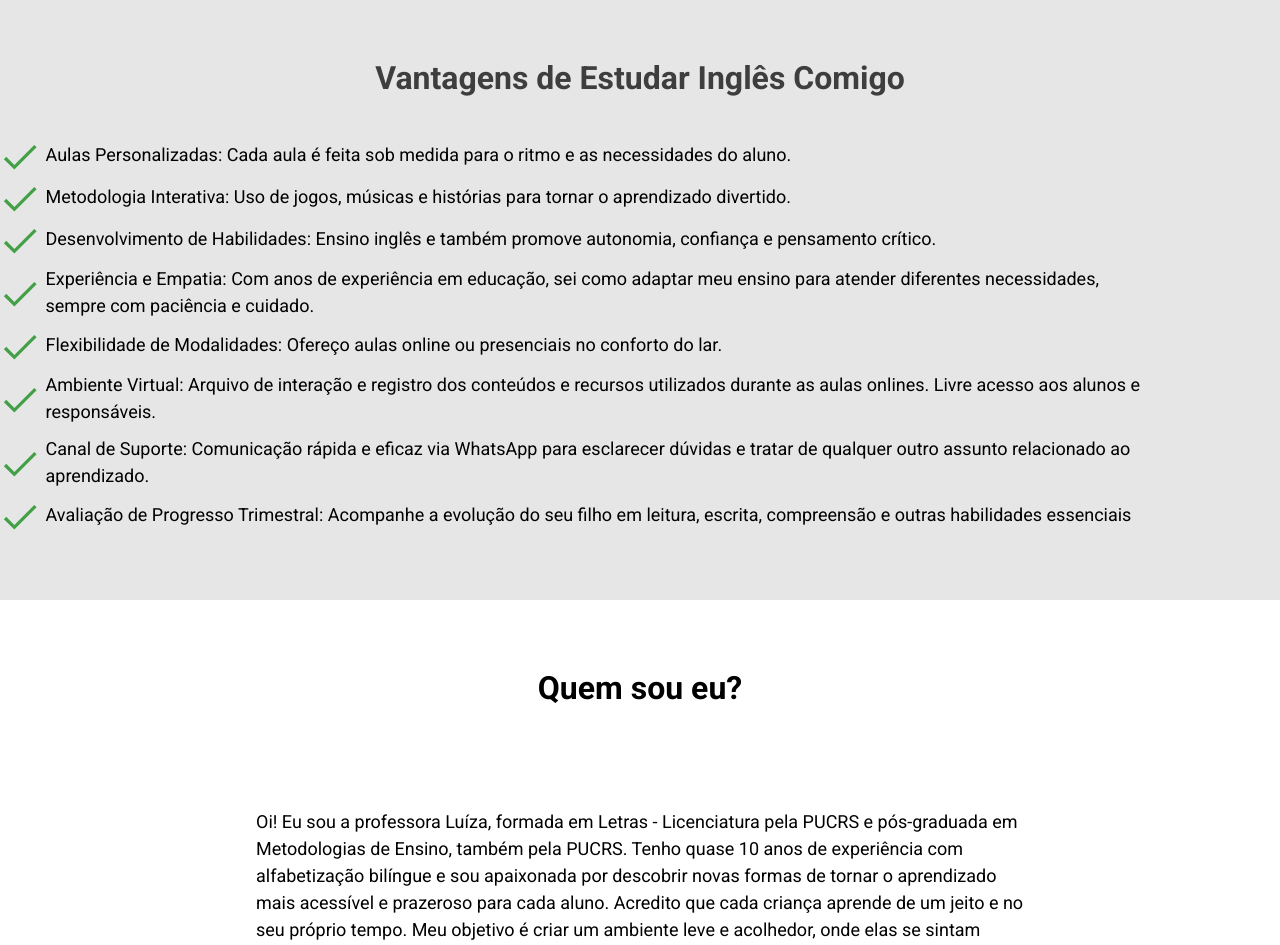
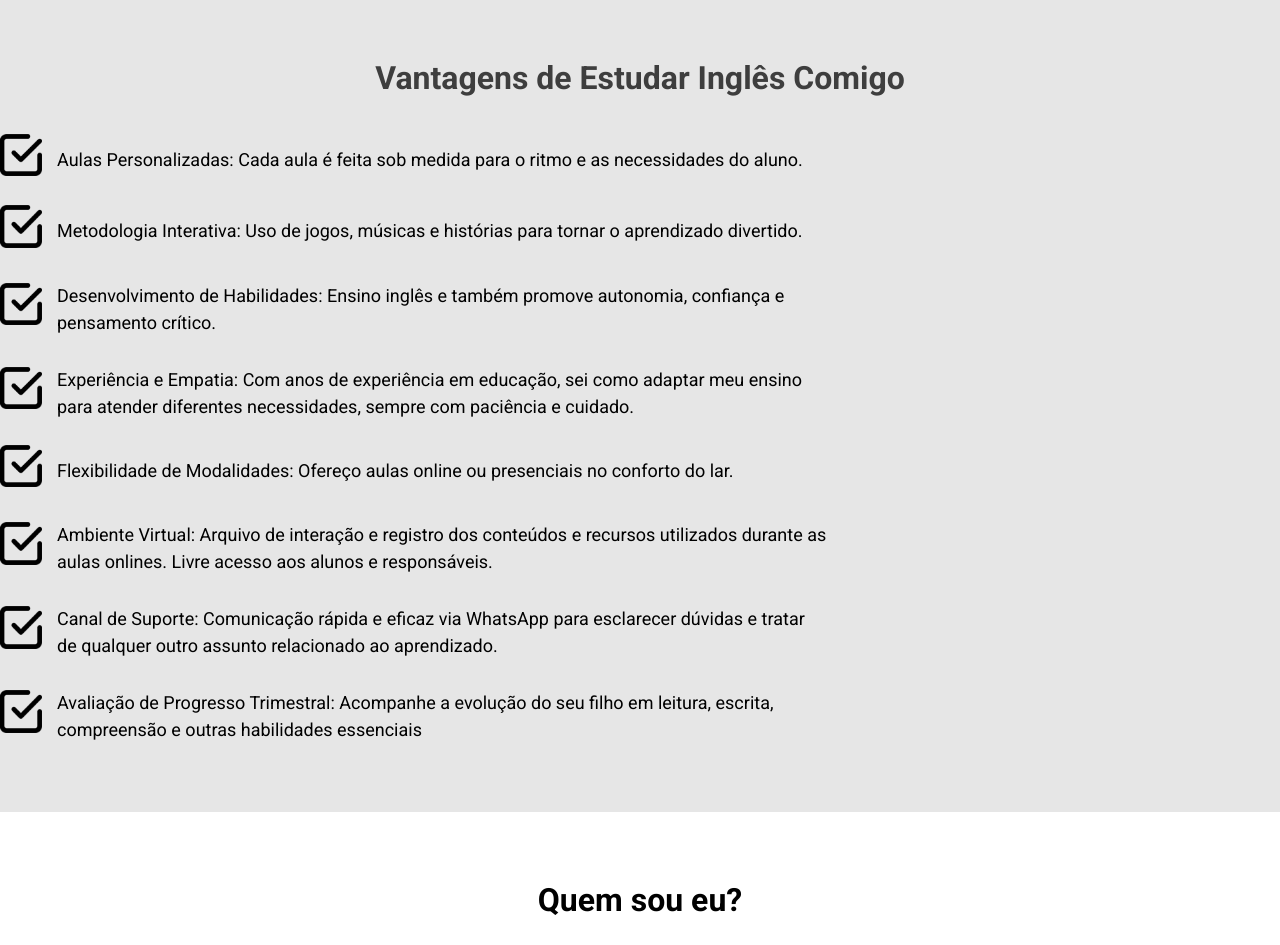
Before and after one commit to igormtt/luiza-prof, a React (Vite) app: page / in a window 1280 px wide. Shown: the part 2880-3825 px from the top of the page. Built offline with nearby package versions, Linux system fonts and the light colour scheme.

Commit message:
Alterações para as telas menores

```diff
--- a/src/App.module.css
+++ b/src/App.module.css
@@ -142,10 +142,11 @@
 
 .checkboxContainer {
   display: flex;
-  width: 90%;
-  text-align: left;
+  width: 65%;
+  text-align: justify;
   flex-direction: column;
   margin-bottom: 4rem;
+  gap: 20px;
 }
 
 .chekboxs {
@@ -153,10 +154,15 @@
   align-items: center;
   width: 100%;
   font-size: 22px;
+  gap: 10px;
 }
 
-.list {
-  font-size: 42px;
+.checkTexts {
+  text-align: left;
+}
+
+.list img{
+  width: 42px;
 }
 
 .chekboxs > p {
@@ -327,7 +333,40 @@
     width: 300px;
   }
 
-  .title h1, .childrenProgressTitle h1, .vantagensTitle h1, .quemSouEuTitlem h1, .formTitle h1 {
-    font-size: 2rem;
+  .title h1, .childrenProgressTitle h1, .quemSouEuTitlem h1, .formTitle h1 {
+    font-size: 1.7rem;
+    text-align: center;
+  }
+
+  .vantagens {
+    display: flex;
+    padding-left: 0;
+    flex-direction: column;
+    justify-content: center;
+    align-items: center;
+    width: 100%;
+  }
+
+  .vantagensTitle h1 {
+    align-self: center;
+    text-align: center;
+    font-size: 1.7rem;
+  }
+
+  .childrenProgressTitle h1 {
+    margin-bottom: -5rem;
+  }
+
+  .list {
+    display: none;
+  }
+
+  .checkTexts {
+    text-align: center;
+    width: 100%;
+  }
+
+  .checkTexts p{
+    width: 100%;
   }
 }
--- a/src/App.tsx
+++ b/src/App.tsx
@@ -2,7 +2,6 @@
 import Header from "./components/Header";
 import styles from "./App.module.css";
 import Card from "./components/Card";
-import { FcCheckmark } from "react-icons/fc";
 import {
   ChakraProvider,
   FormControl,
@@ -16,6 +15,8 @@ export default function App() {
   function sendMessage(e: FormEvent<HTMLFormElement>) {
     e.preventDefault();
   }
+
+  const tela = window.innerWidth;
 
   return (
     <>
@@ -107,70 +108,160 @@ export default function App() {
 
           <div className={styles.checkboxContainer}>
             <div className={styles.chekboxs}>
-              <FcCheckmark className={styles.list} />
-              <p>
+              {window.innerWidth > 800 ? (
+                <div className={styles.list}>
+                  <img src="checkbox-icon-lg.png" />
+                </div>
+              ) : (
+                <></>
+              )}
+              <p className={styles.checkTexts}>
                 {" "}
-                Aulas Personalizadas: Cada aula é feita sob medida para o ritmo
-                e as necessidades do aluno.
+                {tela <= 800
+                  ? `- Aulas Personalizadas: Cada aula é feita sob medida para o ritmo
+                e as necessidades do aluno.`
+                  : `Aulas Personalizadas: Cada aula é feita sob medida para o ritmo
+                e as necessidades do aluno.`}
               </p>
             </div>
             <div className={styles.chekboxs}>
-              <FcCheckmark className={styles.list} />
-              <p>
-                Metodologia Interativa: Uso de jogos, músicas e histórias para
-                tornar o aprendizado divertido.
+              <div className={styles.list}>
+                {window.innerWidth > 800 ? (
+                  <div className={styles.list}>
+                    <img src="checkbox-icon-lg.png" />
+                  </div>
+                ) : (
+                  <></>
+                )}
+              </div>
+              <p className={styles.checkTexts}>
+                {tela <= 800
+                  ? `- Metodologia Interativa: Uso de jogos, músicas e histórias para
+                tornar o aprendizado divertido.`
+                  : `Metodologia Interativa: Uso de jogos, músicas e histórias para
+                tornar o aprendizado divertido.`}
               </p>
             </div>
 
             <div className={styles.chekboxs}>
-              <FcCheckmark className={styles.list} />
-              <p>
-                Desenvolvimento de Habilidades: Ensino inglês e também promove
-                autonomia, confiança e pensamento crítico.
+              <div className={styles.list}>
+                {window.innerWidth > 800 ? (
+                  <div className={styles.list}>
+                    <img src="checkbox-icon-lg.png" />
+                  </div>
+                ) : (
+                  <></>
+                )}
+              </div>
+              <p className={styles.checkTexts}>
+                {tela <= 800
+                  ? `-  Desenvolvimento de Habilidades: Ensino inglês e também promove
+                autonomia, confiança e pensamento crítico.`
+                  : ` Desenvolvimento de Habilidades: Ensino inglês e também promove
+                autonomia, confiança e pensamento crítico.`}
               </p>
             </div>
 
             <div className={styles.chekboxs}>
-              <FcCheckmark className={styles.list} />
-              <p>
-                Experiência e Empatia: Com anos de experiência em educação, sei
+              <div className={styles.list}>
+                {window.innerWidth > 800 ? (
+                  <div className={styles.list}>
+                    <img src="checkbox-icon-lg.png" />
+                  </div>
+                ) : (
+                  <></>
+                )}
+              </div>
+              <p className={styles.checkTexts}>
+                {tela <= 800
+                  ? `- Experiência e Empatia: Com anos de experiência em educação, sei
                 como adaptar meu ensino para atender diferentes necessidades,
-                sempre com paciência e cuidado.
+                sempre com paciência e cuidado.`
+                  : `Experiência e Empatia: Com anos de experiência em educação, sei
+                como adaptar meu ensino para atender diferentes necessidades,
+                sempre com paciência e cuidado.`}
               </p>
             </div>
 
             <div className={styles.chekboxs}>
-              <FcCheckmark className={styles.list} />
-              <p>
-                Flexibilidade de Modalidades: Ofereço aulas online ou
-                presenciais no conforto do lar.
+              <div className={styles.list}>
+                {window.innerWidth > 800 ? (
+                  <div className={styles.list}>
+                    <img src="checkbox-icon-lg.png" />
+                  </div>
+                ) : (
+                  <></>
+                )}
+              </div>
+              <p className={styles.checkTexts}>
+                {tela <= 800
+                  ? `- Flexibilidade de Modalidades: Ofereço aulas online ou
+                presenciais no conforto do lar.`
+                  : `Flexibilidade de Modalidades: Ofereço aulas online ou
+                presenciais no conforto do lar.`}
               </p>
             </div>
 
             <div className={styles.chekboxs}>
-              <FcCheckmark className={styles.list} />
-              <p>
-                Ambiente Virtual: Arquivo de interação e registro dos conteúdos
+              <div className={styles.list}>
+                {window.innerWidth > 800 ? (
+                  <div className={styles.list}>
+                    <img src="checkbox-icon-lg.png" />
+                  </div>
+                ) : (
+                  <></>
+                )}
+              </div>
+              <p className={styles.checkTexts}>
+                {tela <= 800
+                  ? `- Ambiente Virtual: Arquivo de interação e registro dos conteúdos
                 e recursos utilizados durante as aulas onlines. Livre acesso aos
-                alunos e responsáveis.{" "}
+                alunos e responsáveis.`
+                  : `Ambiente Virtual: Arquivo de interação e registro dos conteúdos
+                e recursos utilizados durante as aulas onlines. Livre acesso aos
+                alunos e responsáveis.`}
               </p>
             </div>
 
             <div className={styles.chekboxs}>
-              <FcCheckmark className={styles.list} />
-              <p>
-                Canal de Suporte: Comunicação rápida e eficaz via WhatsApp para
+              <div className={styles.list}>
+                {window.innerWidth > 800 ? (
+                  <div className={styles.list}>
+                    <img src="checkbox-icon-lg.png" />
+                  </div>
+                ) : (
+                  <></>
+                )}
+              </div>
+              <p className={styles.checkTexts}>
+                {tela <= 800
+                  ? `- Canal de Suporte: Comunicação rápida e eficaz via WhatsApp para
                 esclarecer dúvidas e tratar de qualquer outro assunto
-                relacionado ao aprendizado.
+                relacionado ao aprendizado.`
+                  : `Canal de Suporte: Comunicação rápida e eficaz via WhatsApp para
+                esclarecer dúvidas e tratar de qualquer outro assunto
+                relacionado ao aprendizado.`}
               </p>
             </div>
 
             <div className={styles.chekboxs}>
-              <FcCheckmark className={styles.list} />
-              <p>
-                Avaliação de Progresso Trimestral: Acompanhe a evolução do seu
+              <div className={styles.list}>
+                {window.innerWidth > 800 ? (
+                  <div className={styles.list}>
+                    <img src="checkbox-icon-lg.png" />
+                  </div>
+                ) : (
+                  <></>
+                )}
+              </div>
+              <p className={styles.checkTexts}>
+                {tela <= 800
+                  ? `- Avaliação de Progresso Trimestral: Acompanhe a evolução do seu
                 filho em leitura, escrita, compreensão e outras habilidades
-                essenciais
+                essenciais`
+                  : `Avaliação de Progresso Trimestral: Acompanhe a evolução do seu
+                filho em leitura, escrita, compreensão e outras habilidades
+                essenciais`}
               </p>
             </div>
           </div>
@@ -211,16 +302,16 @@ export default function App() {
             <div className={styles.form}>
               <FormControl className="formControl" border="gray">
                 <FormLabel>Email:</FormLabel>
-                <Input focusBorderColor='#464646' type="email" />
+                <Input focusBorderColor="#464646" type="email" />
 
                 <FormControl border="gray">
                   <FormLabel>Nome:</FormLabel>
-                  <Input focusBorderColor='#464646' type="nome" />
+                  <Input focusBorderColor="#464646" type="nome" />
                 </FormControl>
 
                 <FormControl border="gray">
                   <FormLabel>Mensagem:</FormLabel>
-                  <Input focusBorderColor='#464646' type="mensagem" />
+                  <Input focusBorderColor="#464646" type="mensagem" />
                 </FormControl>
 
                 <button className={styles.formBtn}>
```
Also changed, not shown: public/checkbox-icon-lg.png (added).
